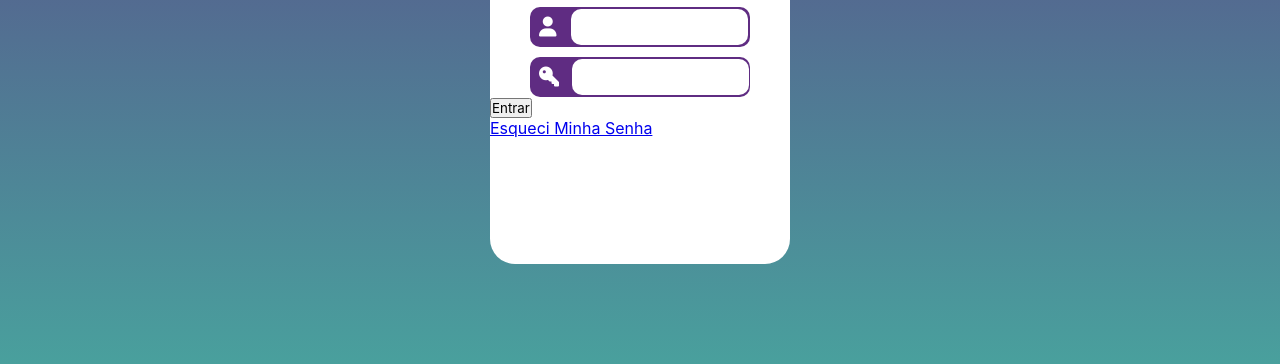
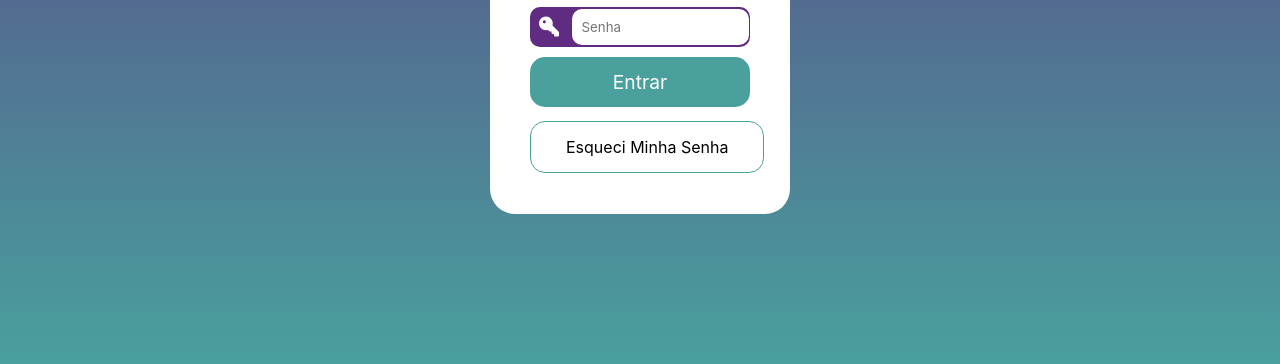
Before and after one commit to Ertuip/projeto-login, a plain HTML site: page index.html in a window 1280 px wide. Shown: the part 436-800 px from the top of the page. Drawn offline with Linux system fonts and the light colour scheme.

Commit message:
Atualização 2.0

```diff
--- a/estilo/style.css
+++ b/estilo/style.css
@@ -30,7 +30,7 @@ main {
     transform: translate(-50%, -50%);
     background-color: white;
     border-radius: 25px;
-    height: 600px;
+    height: 500px;
     width: 300px;
 }
 
@@ -68,21 +68,59 @@ main {
     border-radius: 10px;
     margin: 0px 0px 0px 5px;
     border: none;
-    padding: 10px 5px 10px 0px;
+    padding: 10px 5px 10px 10px;
     width: 177px;
+    transition-duration: 0.5s;
 }
 
 #iuserpass {
     border-radius: 10px;
     margin: 0px 0px 0px 3px;
     border: none;
-    padding: 10px 5px 10px 0px;
+    padding: 10px 5px 10px 10px;
     width: 177px;
+}
+
+#submit {
+    border: none;
+    border-radius: 15px;
+    background-color: var(--verd);
+    color: white;
+    font-size: 1.2em;
+    margin: 10px 40px 30px 40px;
+    width: 220px;
+    height: 50px;
+    transition-duration: 0.5s;
+}
+
+#submit:hover {
+    transition-duration: 0.5s;
+    background-color: #5cc9c5;
+    box-shadow: 1px 1px 4px #49a09d;
+    cursor: pointer;
+}
+
+a {
+    border: 1px solid var(--verd);
+    border-radius: 15px;
+    color: black;
+    margin: 0px 0px 0px 40px;
+    padding: 15px 35px 15px 35px;
+    height: 50px;
+    text-decoration: none;
+    transition-duration: 0.5s;
+}
+
+a:hover {
+    transition-duration: 0.5s;
+    background-color: #49a09d;
+    box-shadow: 1px 1px 4px #5cc9c5;
+    color: white;
 }
 
 img {
     min-width: 300px;
-    max-height: 260px;
+    max-height: 160px;
     background-size: cover;
     border-top-left-radius: 25px;
     border-top-right-radius: 25px;
--- a/index.html
+++ b/index.html
@@ -20,13 +20,13 @@
                 <form action="login.php" method="post">
                     <div class="conf">
                         <i class="fa-solid fa-user fa-lg" id="us" style="color: white;"></i>
-                        <input type="text" name="username" id="iusername">
+                        <input type="text" name="username" id="iusername" placeholder="Email ou Nome de Usuário" max="30" required autocomplete="off">
                     </div><br>
                     <div class="conf" id="conf12">
                         <i class="fa-solid fa-key fa-flip-horizontal fa-lg" id="us1" style="color: white;"></i>
-                        <input type="password" name="userpass" id="iuserpass">
+                        <input type="password" name="userpass" id="iuserpass" placeholder="Senha" required>
                     </div><br>
-                    <input type="submit" value="Entrar">
+                    <input type="submit" value="Entrar" id="submit">
                     <br>
                     <a href="#">Esqueci Minha Senha</a>
                 </form>
```
